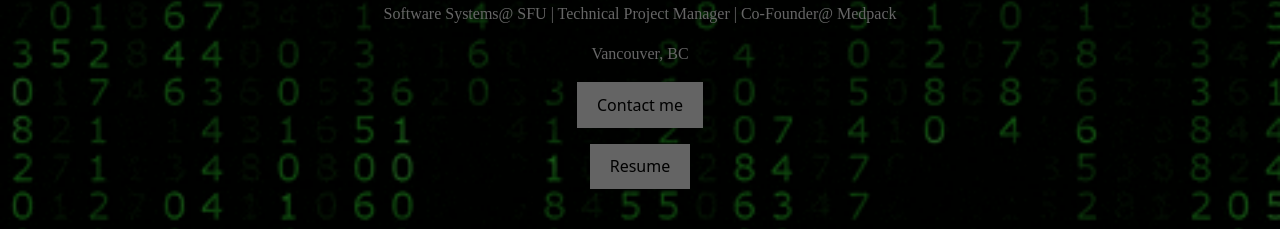
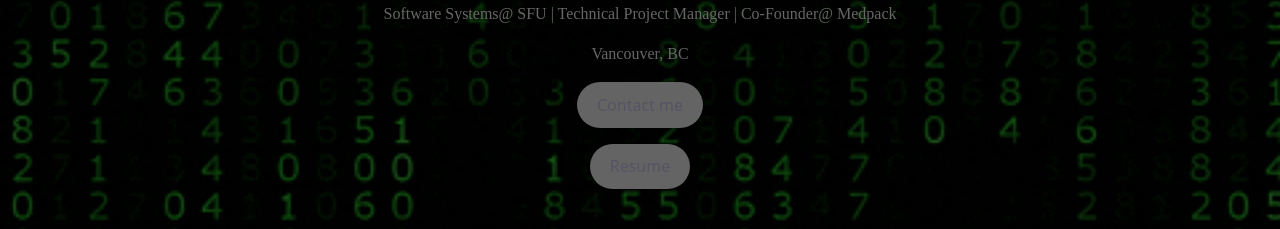
Before and after one commit to yadav412/portfolio, a React (Vite) app in the folder port/: page / in a window 1280 px wide. Shown: the part 350-579 px from the top of the page. Built offline with nearby package versions, Linux system fonts and the light colour scheme.

Commit message:
feat changes

```diff
--- a/port/src/components/Home.tsx
+++ b/port/src/components/Home.tsx
@@ -15,9 +15,9 @@ function Home() {
             Medpack
           </p>
           <p>Vancouver, BC</p>
-          <button>Contact me</button>
+          <button className="buton">Contact me</button>
           <p></p>
-          <button>Resume</button>
+          <button className="buton">Resume</button>
         </div>
       </div>
       <Footer></Footer>
--- a/port/src/index.css
+++ b/port/src/index.css
@@ -909,3 +909,8 @@ p{
   color: #fdfdfd;
   font-family: 'Courier New', Courier, monospace;
 }
+
+.buton{
+  border-radius: 50px;
+  color: rgba(0, 0, 255, 0.158);
+}
```
